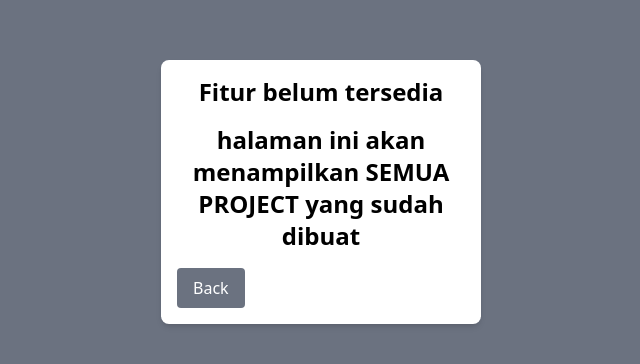
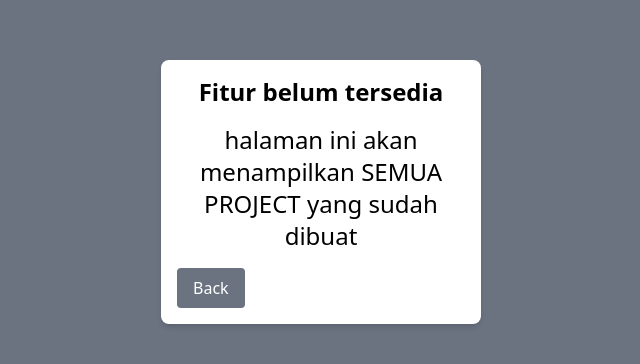
Before and after one commit to kotoranpanchi/schedule, a website: page public/allproject.html in a window 1280 px wide. Shown: the part 192-556 px from the top of the page, without its empty margins (319-959 px from the left). Drawn offline with nearby package versions, Linux system fonts and the light colour scheme.

Commit message:
Pesan kesanaowkaowkwo

```diff
--- a/public/allproject.html
+++ b/public/allproject.html
@@ -4,7 +4,7 @@
 <body class="flex flex-col items-center justify-center min-h-screen bg-gray-500">
     <div class="w-full max-w-xs p-4 mb-8 bg-white rounded-lg shadow-md page">
         <h2 class="mb-4 text-2xl font-bold text-center">Fitur belum tersedia</h2>
-        <h5 class="mb-4 text-2xl font-bold text-center">halaman ini akan menampilkan SEMUA PROJECT yang sudah dibuat</h5>
+        <h5 class="mb-4 text-2xl text-center">halaman ini akan menampilkan SEMUA PROJECT yang sudah dibuat</h5>
         <button type="button" class="px-4 py-2 text-white bg-gray-500 rounded" onclick="window.location.href = 'HomePage.html'">Back</button>
     </div>
 
```
